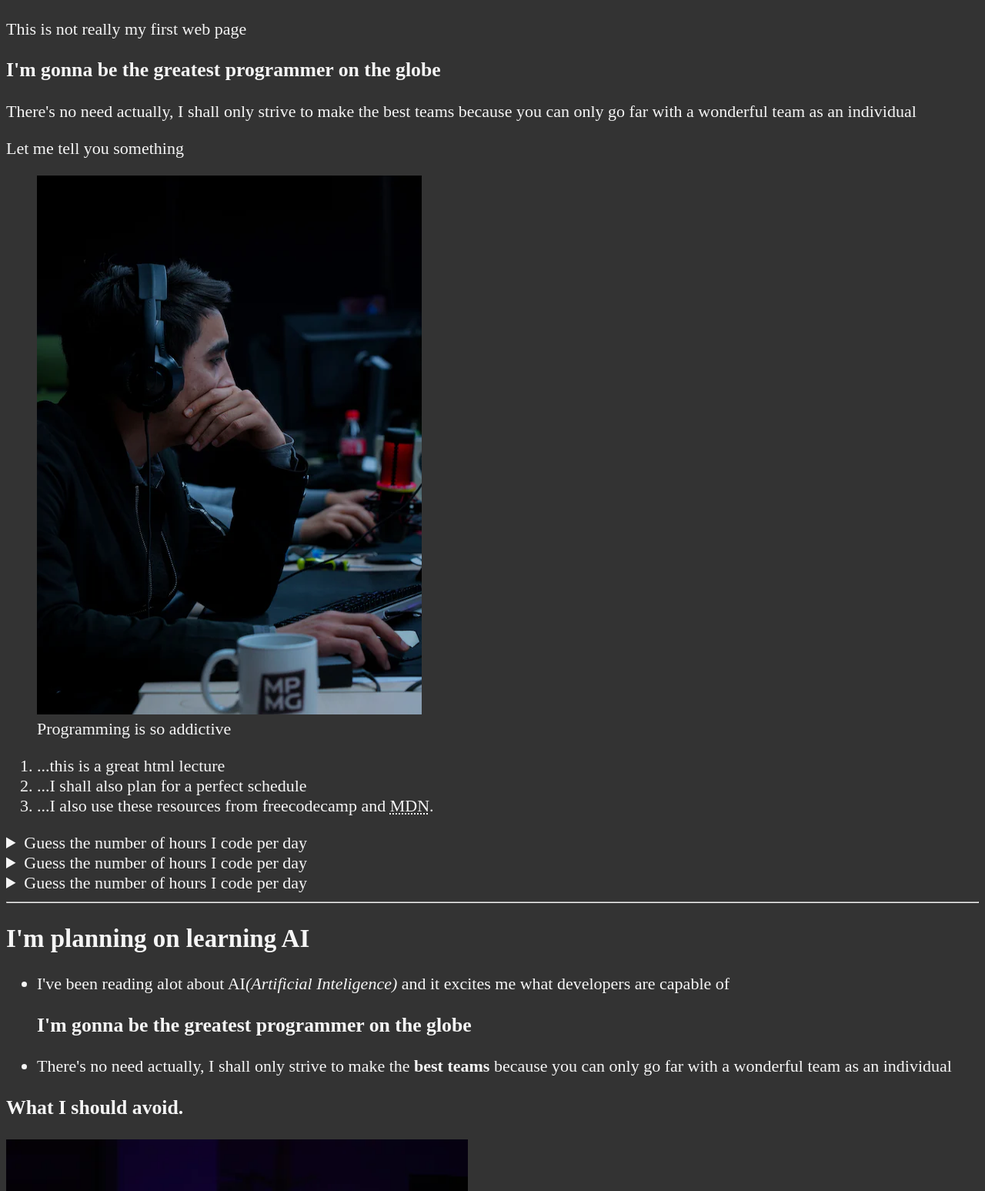
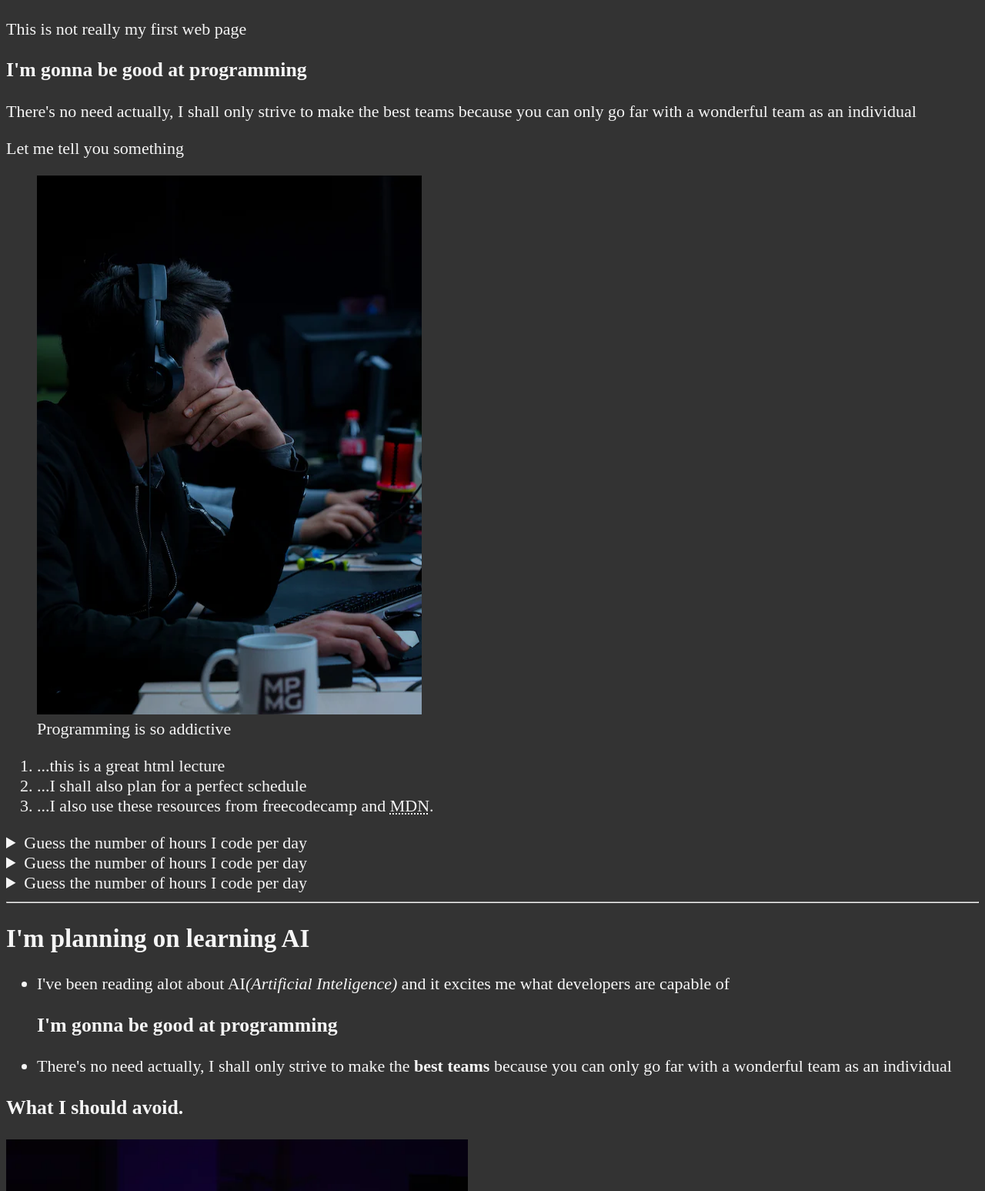
Before and after one commit to LeoMcBills/HTML_projects, a plain HTML site: page 08_lesson/index.html in a window 1280 px wide. Shown: the part 807-2354 px from the top of the page at 77% size. Drawn offline with Linux system fonts and the light colour scheme.

Commit message:
changed titles

```diff
--- a/08_lesson/index.html
+++ b/08_lesson/index.html
@@ -41,7 +41,7 @@
         </section>
 
         <section>
-          <h3>I'm gonna be the greatest programmer on the globe</h3>
+          <h3>I'm gonna be good at programming</h3>
           <p>
             There's no need actually, I shall only strive to make the best teams
             because you can only go far with a wonderful team as an individual
@@ -105,7 +105,7 @@
                 and it excites me what developers are capable of
               </p>
             </li>
-            <h3>I'm gonna be the greatest programmer on the globe</h3>
+            <h3>I'm gonna be good at programming</h3>
             <li>
               <p>
                 There's no need actually, I shall only strive to make the
```
